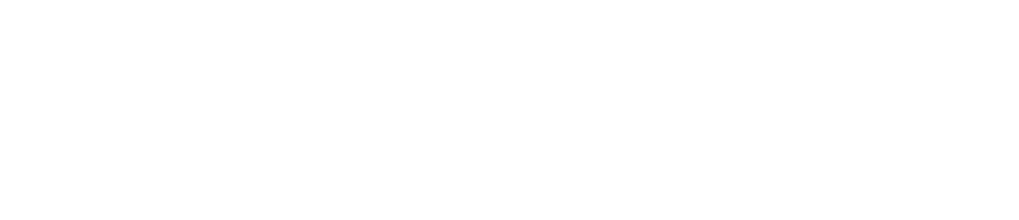
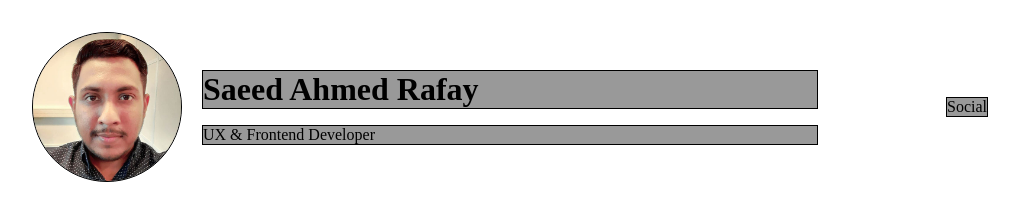
Before and after one commit to SaeedRafay/HYF-Module-HTMLCSSGIT, a plain HTML site: page week1/The Digital Resume/index.html in a window 1280 px wide. Shown: the whole page, without its empty margins (130-1149 px from the left). Drawn offline with Linux system fonts and the light colour scheme.

Commit message:
Practicing CSS Grid

```diff
--- a/week1/The Digital Resume/index.html
+++ b/week1/The Digital Resume/index.html
@@ -4,9 +4,22 @@
     <meta charset="UTF-8">
     <meta name="viewport" content="width=device-width, initial-scale=1.0">
     <title>Saeed A. Rafay - User Experience Developer</title>
+
+    <!-- Fonts -->
+    <link href="https://fonts.googleapis.com/css2?family=Abril+Fatface&family=Quicksand:wght@400;700&display=swap" rel="stylesheet">
+
+    <!-- Icons -->
+    <link rel="stylesheet" href="https://cdnjs.cloudflare.com/ajax/libs/font-awesome/5.14.0/css/all.min.css" integrity="sha512-1PKOgIY59xJ8Co8+NE6FZ+LOAZKjy+KY8iq0G4B3CyeY6wYHN3yt9PW0XpSriVlkMXe40PTKnXrLnZ9+fkDaog==" crossorigin="anonymous" />
+
+    <!-- CSS -->
     <link rel="stylesheet" href="style.css">
 </head>
 <body>
-
+    <header>
+        <img class="profile_pic" src="images/saeed_rafay.jpg" width="300">
+        <h1>Saeed Ahmed Rafay</h1>
+        <p>UX & Frontend Developer</p>
+        <div class="social_links">Social</div>
+    </header>
 </body>
 </html>
--- a/week1/The Digital Resume/style.css
+++ b/week1/The Digital Resume/style.css
@@ -4,3 +4,47 @@
     border: 0;
     box-sizing: border-box;
 }
+
+html {
+    font-size: 100%;
+}
+
+header {
+    width: 1020px;
+    margin: 0 auto;
+    display: grid;
+    grid-template-columns: 1fr 4fr 1fr;
+    grid-row: 1fr 1fr;
+    justify-content: start;
+    grid-gap: 1em;
+    padding: 2em;
+}
+
+header > * {
+    background-color: #999;
+    border: 1px solid #000;
+}
+
+.profile_pic {
+    grid-row: span 2;
+    border-radius: 150px;
+    width: 150px;
+}
+
+header h1 {
+    grid-column: 2;
+    grid-row: 1;
+    align-self: end;
+}
+
+header p {
+    grid-column: 2;
+    grid-row: 2;
+    align-self: start;
+}
+
+.social_links {
+    grid-row: span 2;
+    justify-self: end;
+    align-self: center;
+}
```
Also changed, not shown: week1/The Digital Resume/images/saeed_rafay.jpg (added).
